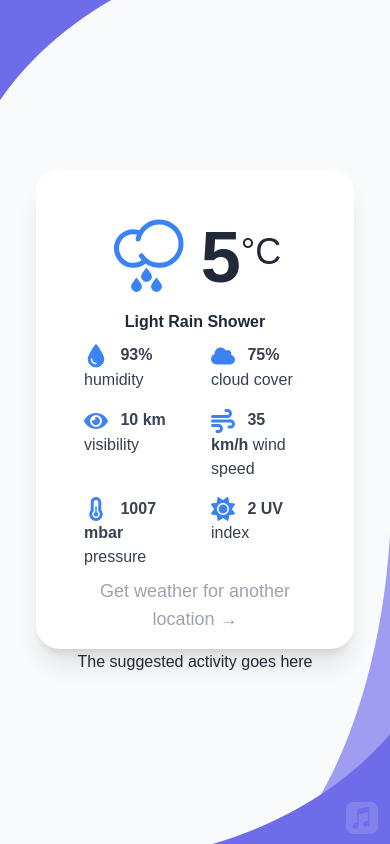
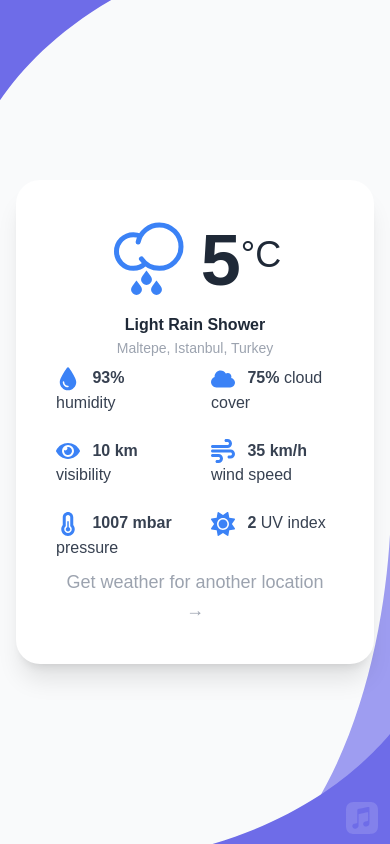
Before and after one commit to CreatorX64/local-weather-forecast, a Next.js app: page /forecast in a window 390 px wide. Built offline with nearby package versions, Linux system fonts and the light colour scheme.

Commit message:
make loading page & error page responsive

```diff
--- a/src/components/Card.js
+++ b/src/components/Card.js
@@ -1,6 +1,6 @@
 export default function Card({ children }) {
   return (
-    <div className="mx-auto flex h-[480px] w-full max-w-md flex-col items-center justify-start gap-2 rounded-3xl bg-white p-12 shadow-xl sm:max-w-xl sm:gap-10 lg:max-w-2xl">
+    <div className="mx-auto w-full max-w-md rounded-3xl bg-white p-10 shadow-xl sm:h-[480px] sm:max-w-xl sm:p-12 lg:max-w-2xl">
       {children}
     </div>
   );
--- a/src/components/Layout.js
+++ b/src/components/Layout.js
@@ -28,7 +28,7 @@ export default function Layout({ children }) {
       </Head>
 
       <main
-        className={`${themeClass} flex min-h-screen items-center justify-center bg-gray-50 bg-[length:200px,300px] p-9 font-primary text-base leading-relaxed text-gray-800 transition sm:bg-[length:400px,600px] sm:text-xl sm:leading-loose`}
+        className={`${themeClass} flex min-h-screen items-center justify-center bg-gray-50 bg-[length:200px,300px] p-4 font-primary text-base leading-relaxed text-gray-800 transition sm:bg-[length:400px,600px] sm:p-9 sm:text-xl sm:leading-loose`}
       >
         {children}
       </main>
--- a/src/hooks/useLocation.js
+++ b/src/hooks/useLocation.js
@@ -43,9 +43,9 @@ export default function useLocation({ abort = false } = {}) {
 
     function error() {
       setIsLoading(false);
-      setError("Unable to retrieve your location.");
+      setError("You're gonna make this harder than it should be, aren't ya?");
     }
-  }, []);
+  }, [abort]);
 
   return { isLoading, error, location };
 }
--- a/src/pages/forecast.js
+++ b/src/pages/forecast.js
@@ -61,6 +61,7 @@ export default function ForecastPage({ weatherData }) {
     description,
     humidity,
     cloudCover,
+    location,
     uvIndex,
     visibility,
     windSpeed,
@@ -82,6 +83,7 @@ export default function ForecastPage({ weatherData }) {
   return (
     <div className="w-full">
       <Card>
+        <div className="flex h-full w-full flex-col items-center justify-start gap-2 sm:gap-10">
           <div>
             <p className="flex items-center justify-center space-x-3">
               <Icon className="h-20 w-20" />
@@ -91,9 +93,10 @@ export default function ForecastPage({ weatherData }) {
               </span>
             </p>
             <p className="mt-3 text-center font-bold">{description}</p>
+            <p className="text-center text-sm text-gray-400">{location}</p>
           </div>
 
-        <ul className="grid grid-cols-2 gap-y-4 gap-x-8 text-base text-gray-700">
+          <ul className="grid grid-cols-2 gap-y-6 gap-x-8 text-base text-gray-700">
             <li className="space-x-2">
               <HumidityIcon className="h-6 w-6" />{" "}
               <span>
@@ -127,7 +130,7 @@ export default function ForecastPage({ weatherData }) {
             <li className="space-x-2">
               <SunIcon className="h-6 w-6" />{" "}
               <span>
-              <span className="font-bold">{uvIndex} UV</span> index
+                <span className="font-bold">{uvIndex}</span> UV index
               </span>
             </li>
           </ul>
@@ -136,9 +139,8 @@ export default function ForecastPage({ weatherData }) {
               <a className="link">Get weather for another location &rarr;</a>
             </Link>
           </p>
+        </div>
       </Card>
-
-      <p className="text-center">The suggested activity goes here</p>
     </div>
   );
 }
--- a/src/pages/get-started.js
+++ b/src/pages/get-started.js
@@ -4,6 +4,7 @@ import { useEffect } from "react";
 import useLocation from "../hooks/useLocation";
 import Card from "../components/Card";
 import Loader from "../components/Loader";
+import Image from "next/image";
 
 export default function GetStartedPage() {
   const { isLoading, error, location } = useLocation();
@@ -20,19 +21,36 @@ export default function GetStartedPage() {
     <Card>
       <div className="flex h-full w-full items-center justify-center">
         {isLoading && (
-          <div className="space-y-8">
-            <Loader className="mx-auto h-20 w-20" />
-            <p className="font-medium">
+          <div className="space-y-8 py-12">
+            <Loader className="mx-auto h-14 w-14 sm:h-20 sm:w-20" />
+            <p className="text-center font-medium">
               Please give permission to location services.
             </p>
           </div>
         )}
 
         {error && (
-          <div>
-            <p>{error}</p>
+          <div className="space-y-8">
+            {/* <Image
+              src="/wot.gif"
+              width={534}
+              height={400}
+              alt="This is a waste of time"
+              className="w-full rounded-lg border border-gray-300"
+            /> */}
+            <div className="relative h-[220px] w-full overflow-hidden rounded-lg sm:h-[250px]">
+              <Image
+                src="/wot.gif"
+                layout="fill"
+                alt="This is a waste of time"
+                className="object-contain"
+              />
+            </div>
+            <p className="text-center font-medium">{error}</p>
             <Link href="/forecast-manual">
-              <a>Enter location manually</a>
+              <a className="link mt-4 block text-center">
+                Enter location manually &rarr;
+              </a>
             </Link>
           </div>
         )}
--- a/src/pages/index.js
+++ b/src/pages/index.js
@@ -23,7 +23,7 @@ export default function HomePage() {
   }, [isLoading, location]);
 
   return (
-    <div className="w-full max-w-md space-y-8 sm:max-w-xl sm:space-y-10 lg:max-w-2xl">
+    <div className="w-full max-w-md space-y-8 text-center sm:max-w-xl sm:space-y-10 sm:text-left lg:max-w-2xl">
       <h1 className="text-3xl font-extrabold leading-tight transition sm:text-5xl sm:leading-none">
         Your local <span className="text-primary">weather,</span>
         <br />
@@ -58,7 +58,7 @@ export default function HomePage() {
         </a>
       </div>
 
-      <div className="flex translate-y-14 space-x-4 md:translate-y-20">
+      <div className="flex translate-y-14 justify-center space-x-4 sm:justify-start md:translate-y-20">
         <Link href="https://www.youtube.com/watch?v=liULcRi4n24">
           <a
             className="block w-32 opacity-90 transition hover:opacity-100 focus:opacity-100 focus:outline-none md:w-36"
```
Also changed, not shown: public/wot.gif (added). Lines whose indentation alone changed are shown as unchanged.
